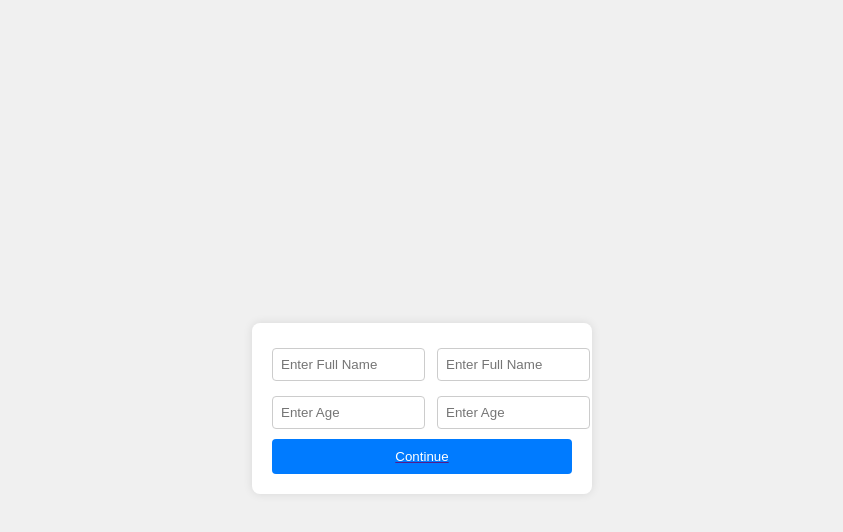
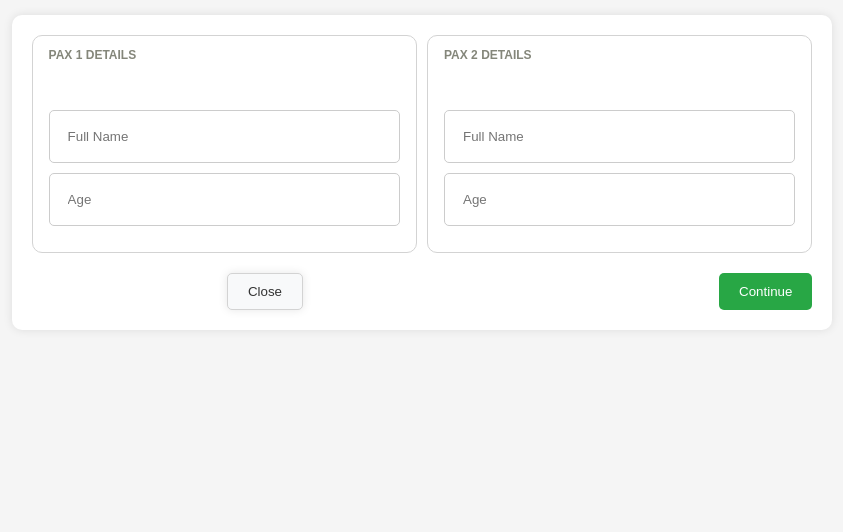
Before and after one commit to nkayat/Ticket-Website, a plain HTML site: page Ticket Website/form.html in a window 1280 px wide. Shown: the whole page, without its empty margins (218-1061 px from the left). Drawn offline with Linux system fonts and the light colour scheme.

Commit message:
Add New Web Application

```diff
--- a/Ticket Website/form.css
+++ b/Ticket Website/form.css
@@ -1,74 +1,92 @@
 body {
-    font-family: Arial, sans-serif;
+    font-family: "Quicksand", sans-serif;
+    background-color: #f5f5f5;
     display: flex;
     justify-content: center;
     align-items: center;
-    height: 100vh;
-    background-color: #f0f0f0;
+    height: 43vh;
+    margin: 0;
 }
 
 .form-container {
-    background-color: white;
+    background-color: #ffffff;
     padding: 20px;
-    border-radius: 8px;
+    border-radius: 10px;
     box-shadow: 0 0 10px rgba(0, 0, 0, 0.1);
-    width: 300px;
+    width: 61%;
+    /* max-width: 600px; */
 }
 
-.steps {
-    list-style: none;
+.passenger-section {
     display: flex;
     justify-content: space-between;
-    padding: 0;
-    margin-bottom: 20px;
+    gap: 10px;
+    flex-wrap: wrap;
 }
 
-.steps li {
-    flex-grow: 1;
-    text-align: center;
-    padding: 10px;
-    border-bottom: 2px solid #ccc;
-    color: #888;
+.passenger-details {
+    flex: 1;
+    min-width: 250px;
+    padding: 1rem;
+    border: 1px solid lightgray;
+    border-radius: 10px;
 }
 
-.steps li.active {
-    border-bottom: 2px solid #007bff;
-    color: #007bff;
+.passenger-details h3 {
+    position: relative;
+    font-size: 12px;
+    top: -26px;
+    padding: 10px;
+    left: -10px;
+    color: #84867a;
 }
 
-.pax-details {
-    display: flex;
-    justify-content: space-between;
+input[type="text"],
+input[type="number"] {
+    width: 100%;
+    padding: 18px;
+    margin-bottom: 10px;
+    border: 1px solid #ccc;
+    border-radius: 5px;
+    box-sizing: border-box;
 }
 
-.pax {
-    width: 45%;
-}
-
-.pax label {
-    display: block;
-    margin-bottom: 5px;
-}
-
-.pax input {
-    width: 100%;
-    padding: 8px;
-    margin-bottom: 10px;
-    border: 1px solid #ccc;
-    border-radius: 4px;
+.button-container {
+    display: flex;
+    justify-content: flex-end;
+    margin-top: 20px;
+    gap: 26em;
 }
 
 button {
-    display: block;
-    width: 100%;
-    padding: 10px;
-    background-color: #007bff;
-    color: white;
+    padding: 10px 20px;
     border: none;
-    border-radius: 4px;
+    border-radius: 5px;
     cursor: pointer;
 }
 
+button[type="button"] {
+    background-color: #f8f9fa;
+    color: #333;
+    border: 1px solid lightgray;
+    box-shadow: 0 0 10px rgba(0, 0, 0, 0.1);
+}
+
+button[type="submit"] {
+    background-color: #28a745;
+    color: white;
+}
+
 button:hover {
-    background-color: #0056b3;
+    opacity: 0.9;
 }
+
+@media (max-width: 100%) {
+    .passenger-section {
+        flex-direction: column;
+    }
+
+    .button-container {
+        justify-content: space-between;
+    }
+}
--- a/Ticket Website/form.html
+++ b/Ticket Website/form.html
@@ -3,29 +3,31 @@
 <head>
     <meta charset="UTF-8">
     <meta name="viewport" content="width=device-width, initial-scale=1.0">
-    <title>Form Example</title>
+    <title>Passenger Details Form</title>
     <link rel="stylesheet" href="form.css">
 </head>
 <body>
     <div class="form-container">
-        <form id="pax-form">
-            <div class="pax-details">
-                <div class="pax">
-                    <label for="fullName1"></label>
-                    <input type="text" id="fullName1" placeholder="Enter Full Name" name="fullName1">
-                    <label for="age1"></label>
-                    <input type="number" id="age1" name="age1" placeholder="Enter Age">
+        <form id="passengerForm">
+            <div class="passenger-section">
+                <div class="passenger-details">
+                    <h3>PAX 1 DETAILS</h3>
+                    <input type="text" name="fullName1" placeholder="Full Name" required>
+                    <input type="number" name="age1" placeholder="Age" required>
                 </div>
-                <div class="pax">
-                    <label for="fullName2"></label>
-                    <input type="text" id="fullName2" name="fullName2" placeholder="Enter Full Name">
-                    <label for="age2"></label>
-                    <input type="number" id="age2" name="age2" placeholder="Enter Age">
+                <div class="passenger-details">
+                    <h3>PAX 2 DETAILS</h3>
+                    <input type="text" name="fullName2" placeholder="Full Name" required>
+                    <input type="number" name="age2" placeholder="Age" required>
                 </div>
             </div>
-            <a href=""><button type="button" onclick="continueForm()">Continue</button></a>
+            <div class="button-container">
+                <button type="button" onclick="closeForm()">Close</button>
+                <button type="submit">Continue</button>
+            </div>
         </form>
     </div>
+
     <script src="form.js"></script>
 </body>
 </html>
--- a/Ticket Website/form.js
+++ b/Ticket Website/form.js
@@ -1,9 +1,12 @@
-const continueFirst=document.getElementById("fullName2")
-function continueForm() {
-    if(continueFirst==''){
-        alert("please fill the name first");
-    }
-    else{
-        alert("your data was saved");
-    }
+// const continueFirst=document.getElementById("fullName2")
+// function continueForm() {
+//     if(continueFirst==''){
+//         alert("please fill the name first");
+//     }
+//     else{
+//         alert("your data was saved");
+//     }
+// }
+function closeForm() {
+    document.getElementById('passengerForm').reset();
 }
```
